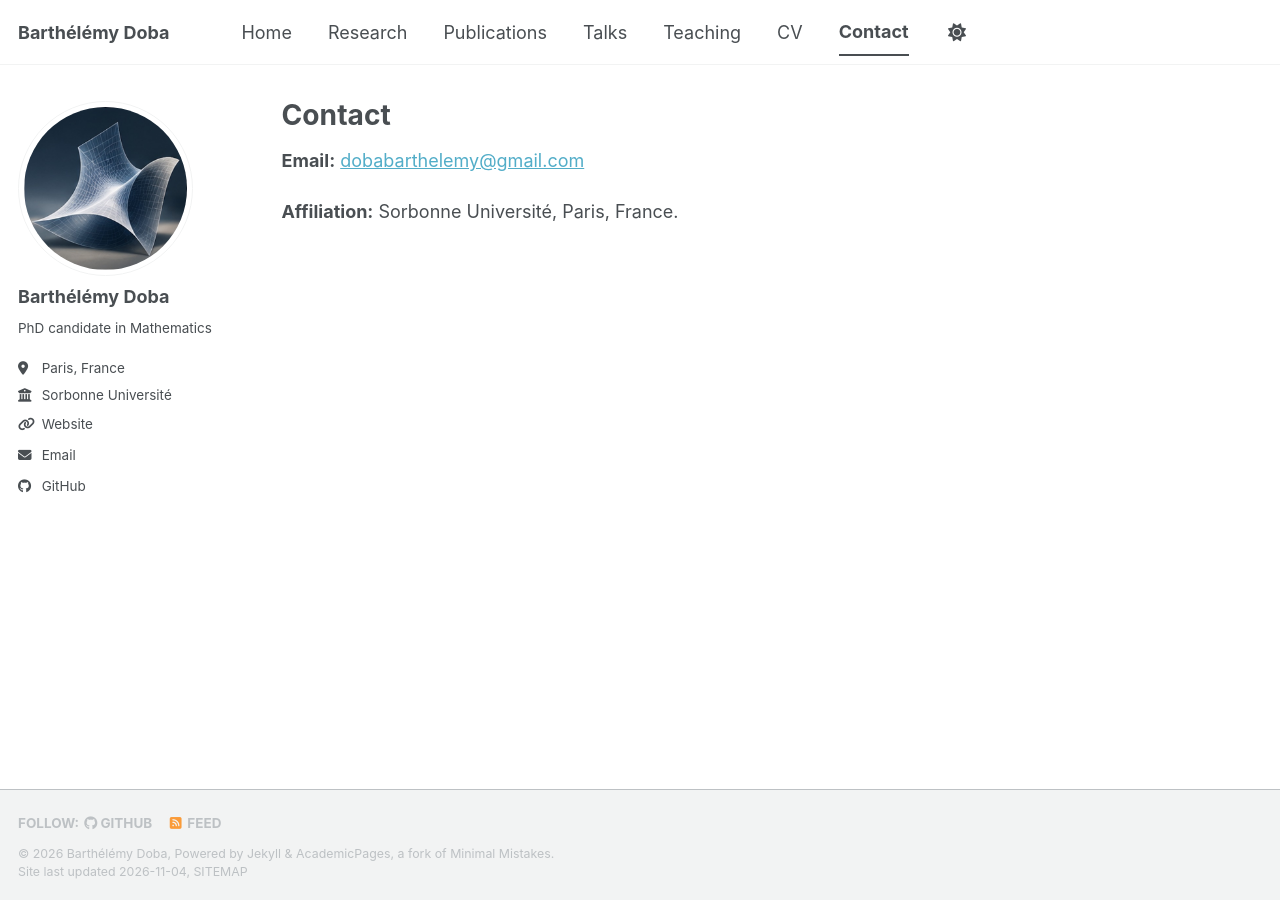
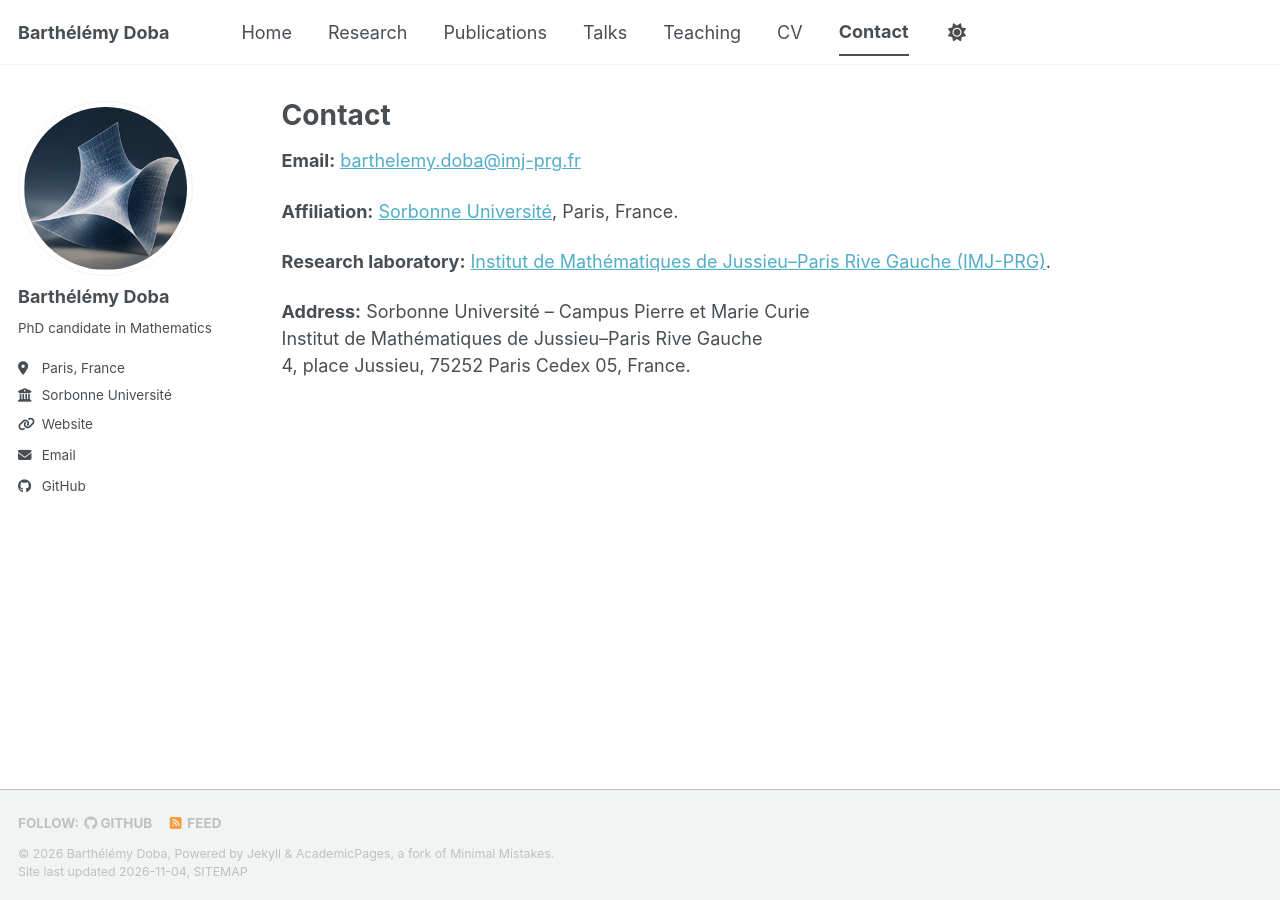
Before and after one commit to barthelemy-doba/barthelemy-doba.github.io, a Jekyll site: the page built from _pages/contact.md, in a window 1280 px wide. Built offline with Jekyll 4.4.1, drawn with Linux system fonts in a browser that asks for light colours; a script bundle is joined from its source files by our own code; a style sheet for code colours, icons or effects is not loaded.

Commit message:
Revise contact details in contact.md
Updated contact information with new email and affiliation details, and added research laboratory and address.

```diff
--- a/_pages/contact.md
+++ b/_pages/contact.md
@@ -5,6 +5,13 @@ permalink: /contact/
 author_profile: true
 ---
 
-**Email:** [dobabarthelemy@gmail.com](mailto:dobabarthelemy@gmail.com)
+**Email:** [barthelemy.doba@imj-prg.fr](mailto:barthelemy.doba@imj-prg.fr)
 
-**Affiliation:** Sorbonne Université, Paris, France.
+**Affiliation:** [Sorbonne Université](https://www.sorbonne-universite.fr/), Paris, France.
+
+**Research laboratory:** [Institut de Mathématiques de Jussieu–Paris Rive Gauche (IMJ-PRG)](https://www.imj-prg.fr/).
+
+**Address:**
+Sorbonne Université – Campus Pierre et Marie Curie
+Institut de Mathématiques de Jussieu–Paris Rive Gauche
+4, place Jussieu, 75252 Paris Cedex 05, France.
```
